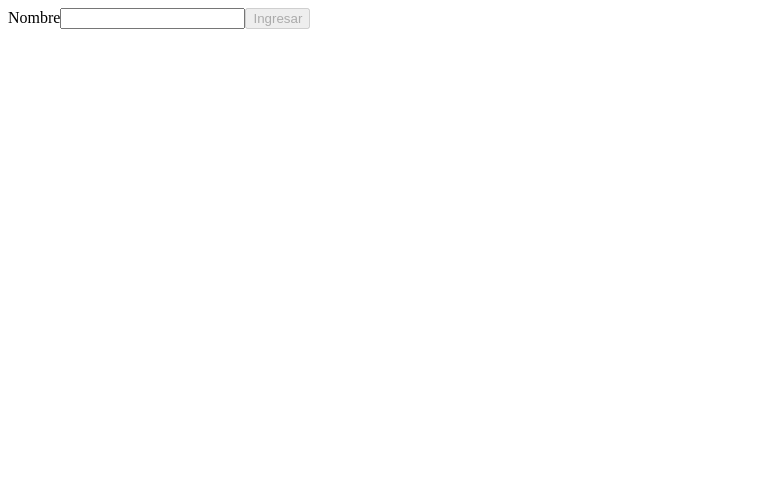
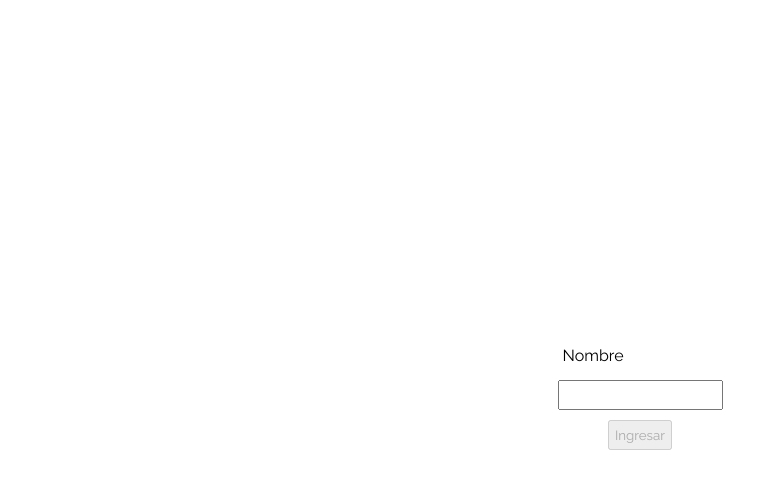
Before and after one commit to Sonya-c/live-chat, a React (Create React App) app: page / in a window 1280 px wide. Shown: the top 488 px of the page, without its empty margins (0-778 px from the left). Built offline with nearby package versions, Linux system fonts and the light colour scheme.

Commit message:
Styles, fix errors

```diff
--- a/src/App.jsx
+++ b/src/App.jsx
@@ -4,10 +4,13 @@ import { useSelector } from 'react-redux'
 import Auth from './pages/Auth';
 import Chat from './componets/Chat';
 
+import "./styles/App.css"
+
 export default function App() {
   const auth = useSelector(state => state.auth.value);
+  const user_name = useSelector(state => state.auth.user_name);
 
   if (!auth) return (<Auth />);
 
-  return (<Chat />);
+  return (<Chat userName={user_name} />);
 }
--- a/src/componets/Chat.jsx
+++ b/src/componets/Chat.jsx
@@ -1,16 +1,22 @@
 import React from 'react';
 import socketClient from "socket.io-client";
+
 import Messange from './Messange';
+import "../styles/Chat.css";
 
 const SERVER = "localhost:8080";
 
 class Chat extends React.Component {
-    state = {
-        socket: null,
-        input_value: '',
-        messages: []
+
+    constructor(props) {
+        super(props);
+
+        this.state = {
+            socket: null,
+            input_value: '',
+            messages: []
+        }
     }
-
     componentDidMount() {
         this.configureSocket();
     }
@@ -37,7 +43,11 @@ class Chat extends React.Component {
         if (this.state.input_value && this.state.input_value !== '') {
             let text = this.state.input_value;
 
-            this.socket.emit('send-message', { value: text });
+            this.socket.emit('send-message', {
+                value: text,
+                user_name: this.props.userName,
+                date: new Date()
+            });
 
             this.setState({ input_value: '' });
         }
@@ -49,15 +59,21 @@ class Chat extends React.Component {
 
     render() {
         return (
-            <main>
-                <div className="messanges-container">{
+            <main className="chat-app">
+                <div className="messange-zone">{
                     this.state.messages.map((item, index) => {
-                        return <Messange key={index} />
+                        return <Messange
+                            key={index}
+                            date={item.date}
+                            username={item.user_name}
+                            text={item.value} />
                     })}
                 </div>
 
-                <div>
-                    <input type="text" onChange={this.handleInput} value={this.state.input_value} />
+                <div className="typing-zone">
+                    <input type="text"
+                        onChange={this.handleInput}
+                        value={this.state.input_value} />
                     <button onClick={this.send}>Send</button>
                 </div>
             </main>
--- a/src/componets/Messange.jsx
+++ b/src/componets/Messange.jsx
@@ -1,15 +1,21 @@
 import React from "react";
 
-const Messange = props => (
-    <div className="messange">
+import "../styles/Messange.css";
+
+const Messange = ({ date = new Date(), username = "", text }) => {
+    return (<div className="messange">
         <div className="messange-header">
-            <span className="messange-username">{props.username}</span>
-            <date>{props.date}</date>
+            <span className="messange-username">{username} </span>
+            <span className="messange-date">
+                {new Date(date).toDateString()} |
+                <span> </span>
+                {new Date(date).getHours()}:{new Date(date).getMinutes()}</span>
         </div>
         <div className="messange-conent">
-
+            {text}
         </div>
     </div>
-);
+    );
+}
 
 export default Messange;
--- a/src/pages/Auth.jsx
+++ b/src/pages/Auth.jsx
@@ -25,7 +25,7 @@ export default function Auth() {
     }
 
     return (
-        <main>
+        <main className="login-page">
             <form className="login-form" onSubmit={handleSubmit}>
 
                 <label
--- /dev/null
+++ b/src/styles/App.css
@@ -0,0 +1,22 @@
+@import url('https://fonts.googleapis.com/css2?family=Raleway&display=swap');
+
+* {
+    font-family: 'Raleway', sans-serif !important;
+}
+
+html,
+body {
+    padding: 0px;
+    margin: 0px;
+}
+
+html {
+    height: 100%;
+    width: 100%;
+}
+
+body,
+#root {
+    height: 100%;
+    min-width: 100%;
+}
--- a/src/styles/Auth.css
+++ b/src/styles/Auth.css
@@ -0,0 +1,20 @@
+main.login-page {
+    margin: auto;
+    max-width: 400px;
+    height: 100%;
+    display: flex;
+    align-items: center;
+    justify-content: center;
+}
+
+form.login-form {
+    margin: auto;
+    max-width: 100%;
+    box-sizing: border-box;
+}
+
+form.login-form>* {
+    padding: 5px;
+    margin: 0px auto 10px auto;
+    display: block;
+}
--- a/src/styles/Chat.css
+++ b/src/styles/Chat.css
@@ -0,0 +1,36 @@
+@media screen and (max-width: 480px) {
+    main.chat-app {
+        width: 100%
+    }
+}
+
+main.chat-app {
+    box-sizing: border-box;
+    height: calc(100% - 20px);
+    width: 480px;
+    padding: 10px;
+    margin: auto;
+}
+
+.messange-zone {
+    overflow-y: auto;
+    height: calc(100% - 50px);
+}
+
+.typing-zone {
+    position: relative;
+    bottom: 0px;
+}
+
+.typing-zone>* {
+    box-sizing: border-box;
+    padding: 10px;
+}
+
+.typing-zone>input {
+    width: calc(100% - 100px);
+}
+
+.typing-zone>button {
+    width: 100px;
+}
--- a/src/styles/Messange.css
+++ b/src/styles/Messange.css
@@ -0,0 +1,8 @@
+.messange {
+    padding: 10px;
+}
+
+.messange .messange-username {
+    font-size: x-large;
+    font-weight: bold;
+}
```
